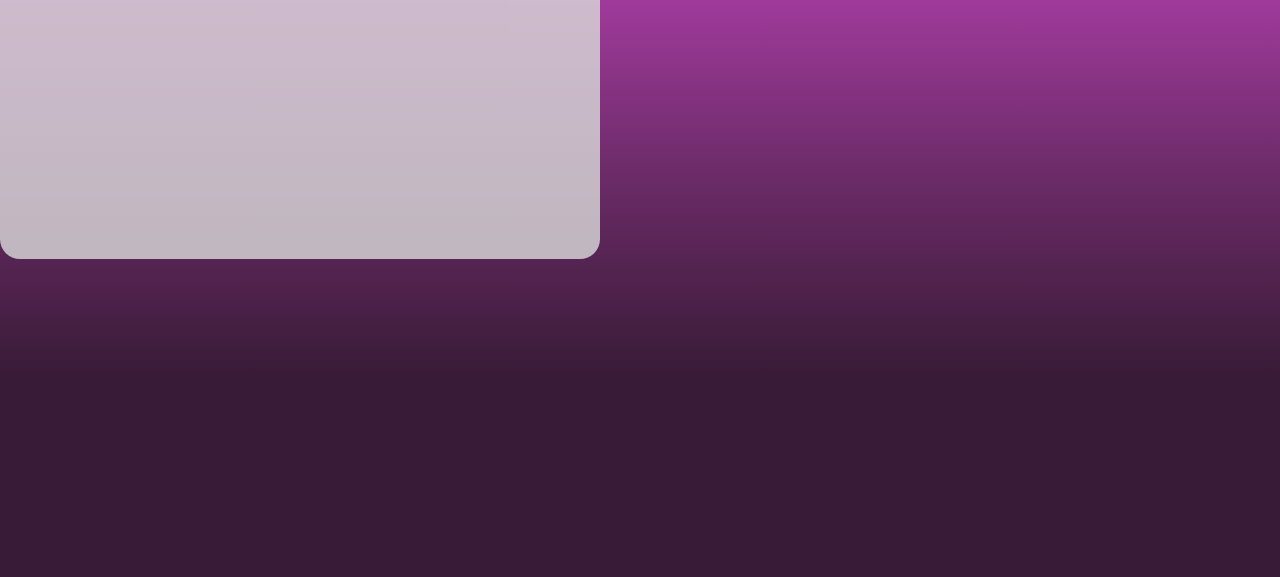
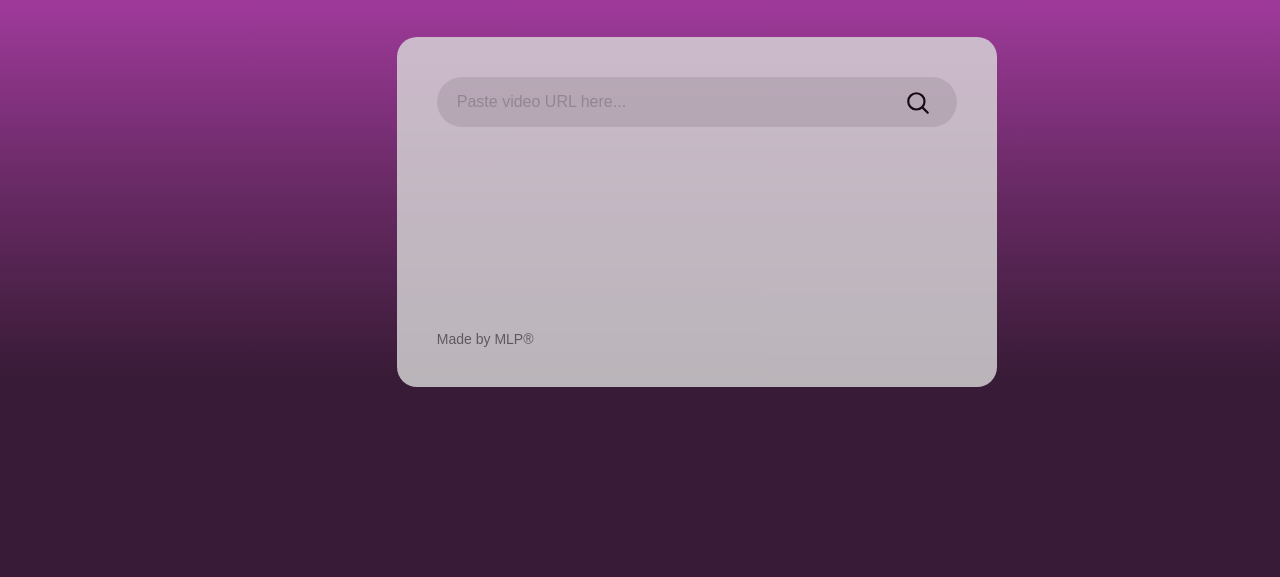
Before and after one commit to EldinBegano/medialp, a website: page index.html in a window 1280 px wide. Shown: the part 223-800 px from the top of the page. Drawn offline with Linux system fonts and the light colour scheme.

Commit message:
finished prototype design

```diff
--- a/index.html
+++ b/index.html
@@ -14,7 +14,9 @@
         <div class="content-box">
             <div class="input-container">
                 <input type="text" placeholder="Paste video URL here...">
-                <div class="search-icon"></div>
+                <div class="search-icon">
+                    <svg viewBox="0 0 24 24" fill="none" xmlns="http://www.w3.org/2000/svg"><g id="SVGRepo_bgCarrier" stroke-width="0"></g><g id="SVGRepo_tracerCarrier" stroke-linecap="round" stroke-linejoin="round"></g><g id="SVGRepo_iconCarrier"> <path d="M15.7955 15.8111L21 21M18 10.5C18 14.6421 14.6421 18 10.5 18C6.35786 18 3 14.6421 3 10.5C3 6.35786 6.35786 3 10.5 3C14.6421 3 18 6.35786 18 10.5Z" stroke="#000000" stroke-width="2" stroke-linecap="round" stroke-linejoin="round"></path> </g></svg>
+                </div>
             </div>
 
             <div class="footer">Made by MLP®</div>
--- a/style/index.css
+++ b/style/index.css
@@ -21,6 +21,8 @@ body {
   width: 90%;
   max-width: 600px;
   text-align: center;
+  margin-left: 31%;
+  margin-top: 10%;
 }
 
 h1 {
@@ -47,3 +49,37 @@ h1 {
   display: flex;
   flex-direction: column;
 }
+
+.input-container {
+  position: relative;
+  margin-bottom: auto;
+}
+
+input {
+  width: 100%;
+  padding: 16px 50px 16px 20px;
+  border: none;
+  border-radius: 25px;
+  background: rgba(0, 0, 0, 0.1);
+  font-size: 16px;
+  color: #666;
+  outline: none;
+}
+
+input::placeholder {
+  color: #999;
+}
+
+.search-icon {
+    width: 5%;
+    position: absolute;
+    top: 25%;
+    left: 90%;
+}
+
+.footer {
+  align-self: flex-start;
+  color: #666;
+  font-size: 14px;
+  margin-top: auto;
+}
```
